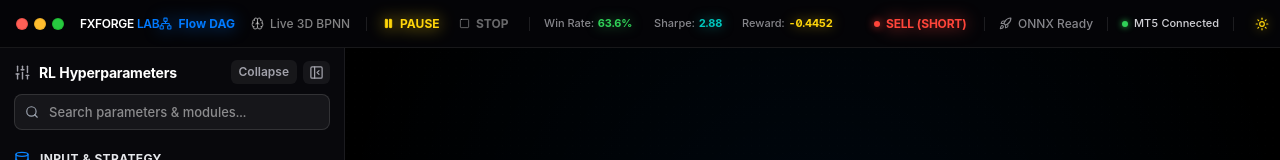
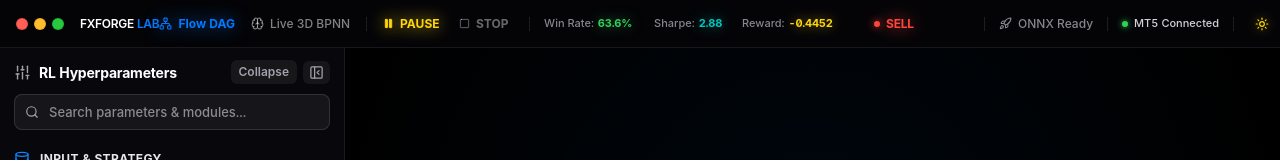
Before and after one commit to superman-owner/AI-RL-BPNN, a React (Vite) app: page / in a window 1280 px wide. Shown: the top 160 px of the page. Built offline with nearby package versions, Linux system fonts and the light colour scheme.

Commit message:
fix(labels): Simplify neural output and action labels to BUY, HOLD, and SELL (remove LONG, FLAT, SHORT suffixes)

```diff
--- a/src/components/Header/TopNav.tsx
+++ b/src/components/Header/TopNav.tsx
@@ -207,10 +207,10 @@ export const TopNav: React.FC<TopNavProps> = ({
                   }`}
                 >
                   {rlLatestStep.action === 0
-                    ? 'BUY (LONG)'
+                    ? 'BUY'
                     : rlLatestStep.action === 2
-                    ? 'SELL (SHORT)'
-                    : 'HOLD (FLAT)'}
+                    ? 'SELL'
+                    : 'HOLD'}
                 </span>
               </>
             )}
--- a/src/components/NeuralLink/LiveNeuralLink.tsx
+++ b/src/components/NeuralLink/LiveNeuralLink.tsx
@@ -93,7 +93,7 @@ export const LiveNeuralLink: React.FC<LiveNeuralLinkProps> = ({
     const synapses: BPSynapse[] = [];
 
     const inputLabels = ['Ret (5d)', 'Ret (10d)', 'Ret (20d)', 'Vol (10d)', 'Dist SMA', 'Position'];
-    const outputLabels = ['BUY (LONG)', 'HOLD (FLAT)', 'SELL (SHORT)'];
+    const outputLabels = ['BUY', 'HOLD', 'SELL'];
 
     const layerSpacingX = 240;
     const originX = -((layerSizes.length - 1) * layerSpacingX) / 2;
```
